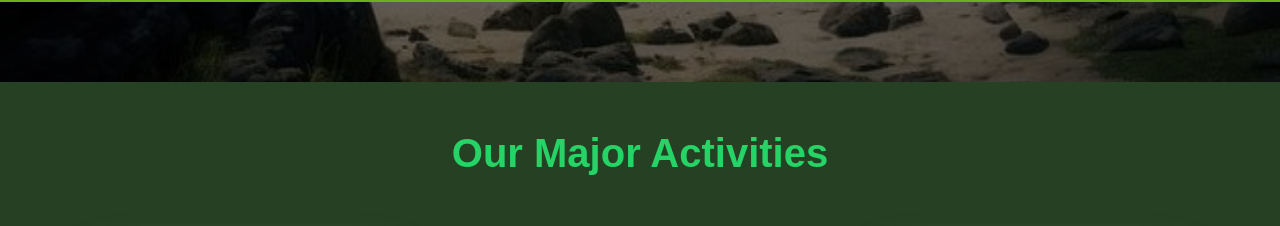
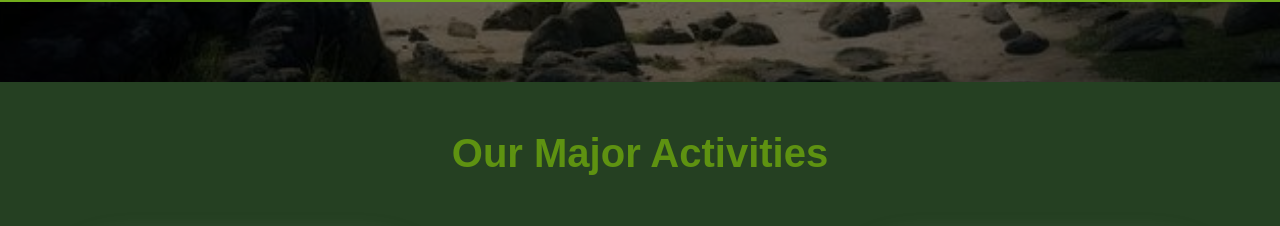
Before and after one commit to OG-DHRUV-1002/dns-website, a React (Create React App) app: page / in a window 1280 px wide. Shown: the part 798-1024 px from the top of the page. Built offline with nearby package versions, Linux system fonts and the light colour scheme.

Commit message:
Update Home.css

```diff
--- a/src/pages/Home.css
+++ b/src/pages/Home.css
@@ -7,7 +7,7 @@
 }
 
 .home-activities-section h2 {
-  color: #25D366;
+  color: #5E9211;
   margin-bottom: 4rem;
   font-size: 2.5rem;
 }
```
